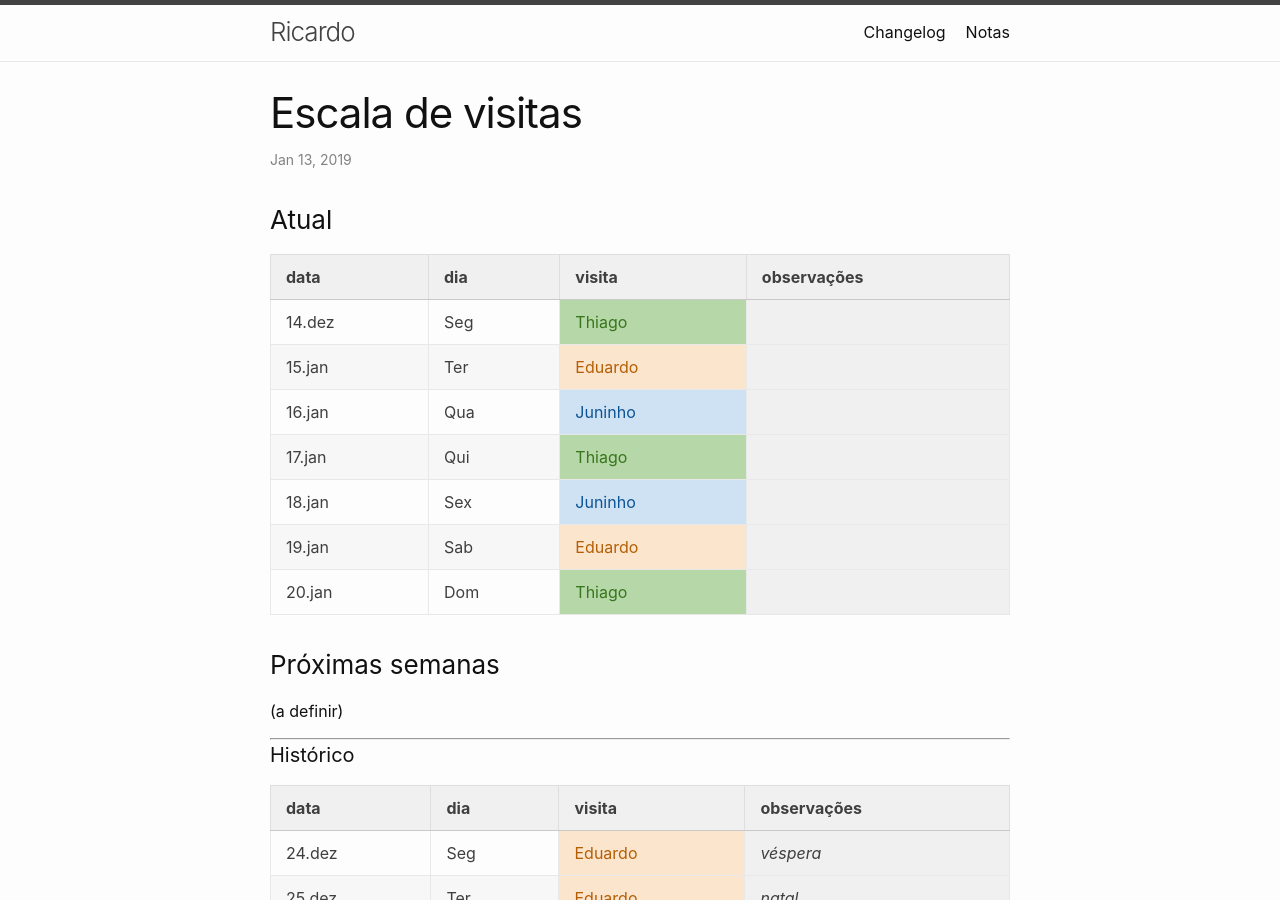
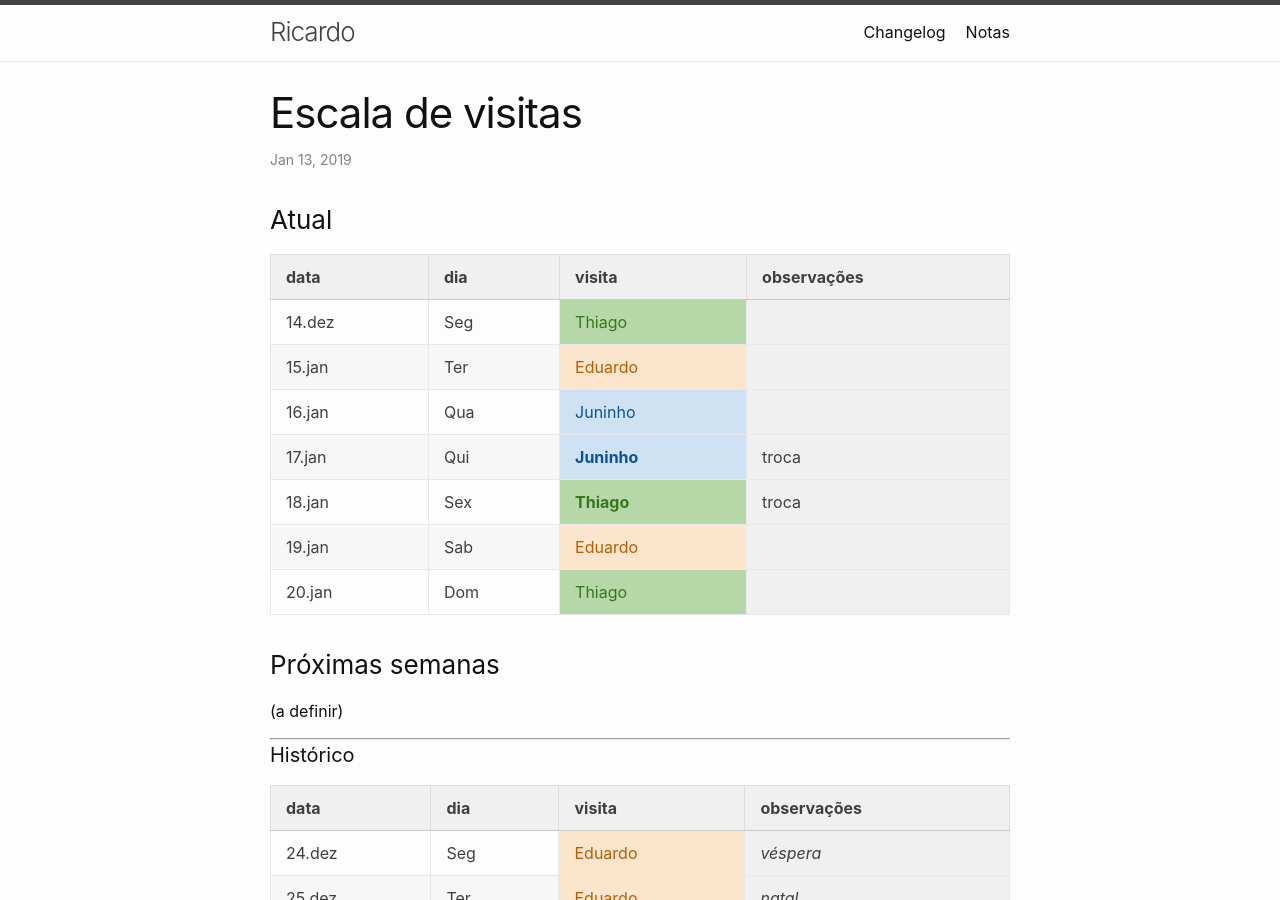
Before and after one commit to thgfrzm/ricardo, a Jekyll site: the page built from _posts/2018-12-23-escala-visitas.markdown, in a window 1280 px wide and 900 px high. Built offline with Jekyll 4.4.1, drawn with Linux system fonts in a browser that asks for light colours.

Commit message:
Update 2018-12-23-escala-visitas.markdown

```diff
--- a/_posts/2018-12-23-escala-visitas.markdown
+++ b/_posts/2018-12-23-escala-visitas.markdown
@@ -12,8 +12,8 @@ categories: agenda
 | 14.dez | Seg | Thiago  |             |
 | 15.jan | Ter | Eduardo |             |
 | 16.jan | Qua | Juninho |             |
-| 17.jan | Qui | Thiago  |             |
-| 18.jan | Sex | Juninho |             |
+| 17.jan | Qui | **Juninho**  | troca            |
+| 18.jan | Sex | **Thiago** | troca            |
 | 19.jan | Sab | Eduardo |             |
 | 20.jan | Dom | Thiago  |             |
 
```
